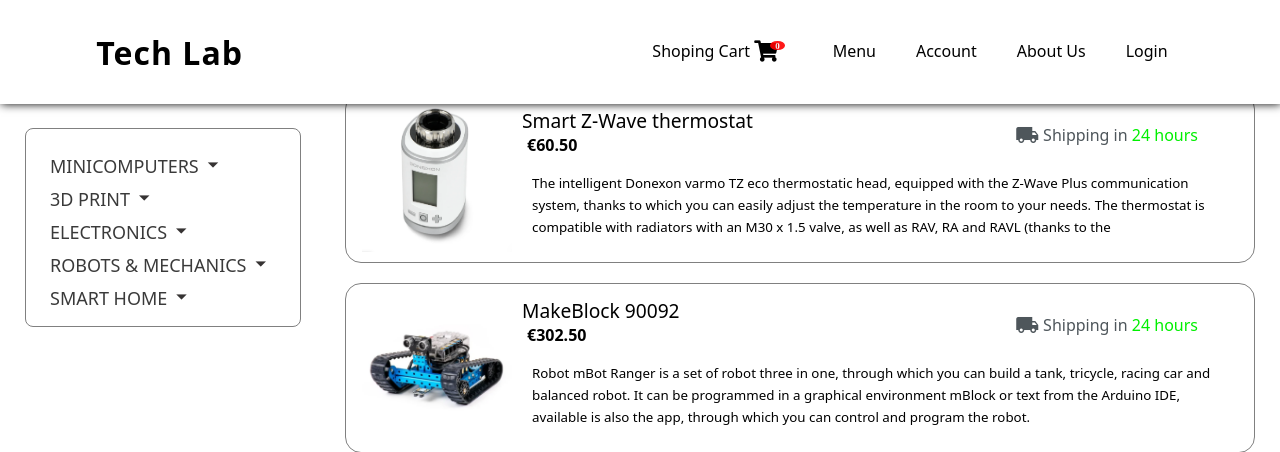
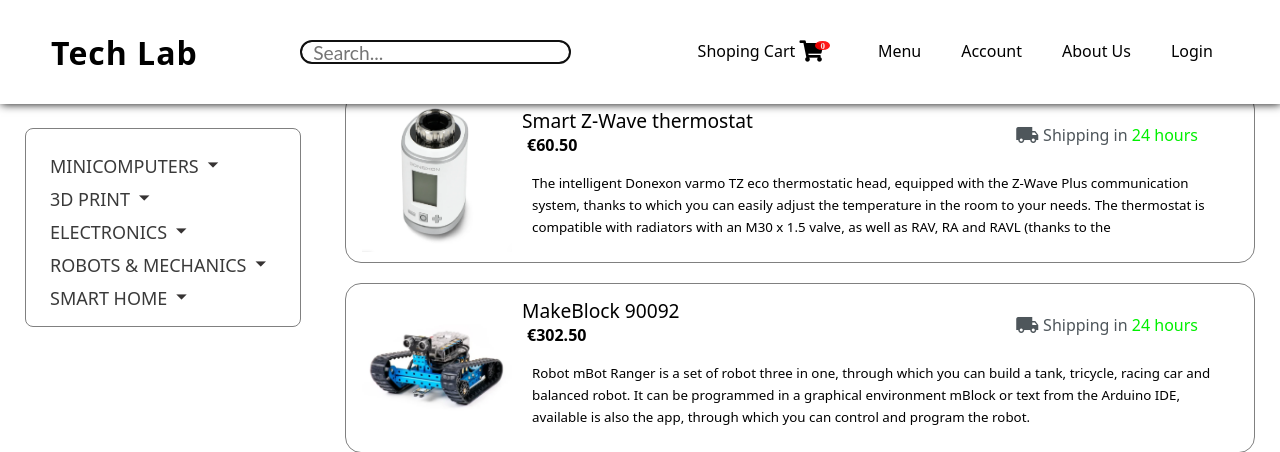
Before and after one commit to Marcel3245/WebStore, a Django app: page / in a window 1280 px wide. Shown: the top 452 px of the page. Run offline with Django 4.2, Linux system fonts and the light colour scheme; data comes from the database, SQL or seed files in the repository; some libraries are stand-ins or nearby versions.

Commit message:
Add files via upload
Added-search bar
Fixed-some bugs with base template

```diff
--- a/static/css/style.css
+++ b/static/css/style.css
@@ -82,6 +82,65 @@
     letter-spacing: 1px;
     font-weight: 700;
 }
+
+/* SEARCH_BAR */
+:root {
+    --rad: .7rem;
+    --dur: .3s;
+    --color-dark: #1b1a1a;
+    --color-light: #fff;
+    --color-brand: #9b9fa1;
+    --font-fam: 'Lato', sans-serif;
+    --height: 1.5rem;
+    --btn-width: 3rem;
+    --bez: cubic-bezier(0, 0, 0.43, 1.49);
+}
+#searchbar-form {
+    display: flex;
+}
+#searchbar-input, #searchbar-button {
+    height: var(--height);
+    font-family: var(--font-fam);
+    border: 1px solid var(#9b9fa1);
+    color: var(--color-dark);
+    font-size: 1.2rem;
+}
+#searchbar-input[type="search"] {
+    flex: 1;
+    background: var(--color-light);
+    padding: 0 0.7rem;
+    border-radius: var(--rad);
+    appearance: none;
+    transition: all var(--dur) var(--bez);
+    z-index: 98;
+    position: relative;
+}
+#searchbar-button {
+    display: none;
+    position: absolute;
+    width: var(--btn-width);
+    font-weight: bold;
+    background: var(--color-brand);
+    border-radius: 0 var(--rad) var(--rad) 0;
+    margin-left: 260px;
+}
+#searchbar-input:not(:placeholder-shown) {
+    border-radius: var(--rad) 0 0 var(--rad);
+    width: calc(100% - var(--btn-width));
+    + button {
+        display: block;
+    }
+}
+#searchbar-label {
+    position: absolute;
+    clip: rect(1px, 1px, 1px, 1px);
+    padding: 0;
+    border: 0;
+    height: 1px;
+    width: 1px;
+    overflow: hidden;
+}
+
 
 /* DROPDOWN MENU */
 .drop-down {
--- a/store/urls.py
+++ b/store/urls.py
@@ -10,4 +10,7 @@
     path('search/<slug:category_slug>/', views.category_list, name='category_list'),
     path('delete_event/<slug:slug>/', views.delete_event, name='delete_event'),
     path('store/admin_view/', views.admin_view, name='admin_view'),
+    path('store/amdin/add_product', views.add_product, name="add-product"),
+    path('list_product', views.list_product, name="list-product"),
+    path('search/', views.product_search, name='product_search'),
 ]
--- a/store/views.py
+++ b/store/views.py
@@ -1,5 +1,9 @@
 from django.shortcuts import get_object_or_404, render, redirect
 from .models import Category, Product
+
+#Wiliam's
+from django.http import HttpResponseRedirect
+from .forms import ProductForm
 
 #User request inforamtion
 def product_all(request):
@@ -29,3 +33,35 @@
 
 def admin_view(request):
     return render(request, 'store/admin_view.html')
+
+def product_search(request):
+    if request.method == "POST":
+        searched = request.POST['searched']
+        searched_product = Product.objects.filter(title=searched)
+        return render(request, 'store/search_product.html', {'searched':searched, 'searched_product':searched_product})
+    else:
+        return render(request, 'store/search_product.html', {})
+
+
+#Wiliam's
+#adding and saving new product
+def add_product(request):
+    submitted = False
+    if request.method == "POST":
+        form = ProductForm(request.POST)
+        if form.is_valid():
+            form.save()
+            return HttpResponseRedirect('/add_poduct?submitted=true')
+    else:
+        form = ProductForm
+        if 'submitted' in request.GET:
+            submitted = True
+
+    return render(request, 'store/add_product.html',{'form':form, 'submitted':submitted})
+def all_store(request):
+    store_list = Product.objects.all
+    return render(request, 'store/store_list.html', {'store_list': store_list})
+def list_product(request, slug):
+    product = get_object_or_404(Product, slug=slug)
+    product_list = Product.objects.all
+    return render(request, 'store/product.html', {'product_list': product_list})
--- a/templates/store/base.html
+++ b/templates/store/base.html
@@ -20,6 +20,13 @@
         <!--LOGO-->
         <div class="logo"><a href="/">Tech Lab</aa>
         </div>
+        <!--SEARCH_BAR-->
+        <form id="searchbar-form" role="search" method="POST" action="{% url 'store:product_search' %}">
+          {% csrf_token %}
+          <label id="searchbar-label" for="searchbar">Search for stuff</label>
+          <input id="searchbar-input" name="searched" type="search" placeholder="Search..." autofocus required />
+          <button id="searchbar-button" type="button">Go</button>
+        </form>
         <!--SERVICES-->
         <ul class="nav-links">
           <li class="nav-link nav-linkh">
--- a/templates/store/category.html
+++ b/templates/store/category.html
@@ -48,7 +48,8 @@
             {% else %}
             <span class="item-in_stock-place material-icons">schedule</span>
             <a class="">
-                            Temporarily <a class="{% if product.in_stock %}available-green{% else %}not-available-icon-red{% endif %}">unavailable</a>
+              Temporarily <a
+                class="{% if product.in_stock %}available-green{% else %}not-available-icon-red{% endif %}">unavailable</a>
             </a>
             {% endif %}
           </div>
```
Also changed, not shown: store/forms.py (added, +12 -0 lines), templates/store/admin_view.html (added, +57 -0 lines), templates/store/search_product.html (added, +115 -0 lines). Lines whose indentation alone changed are shown as unchanged.
